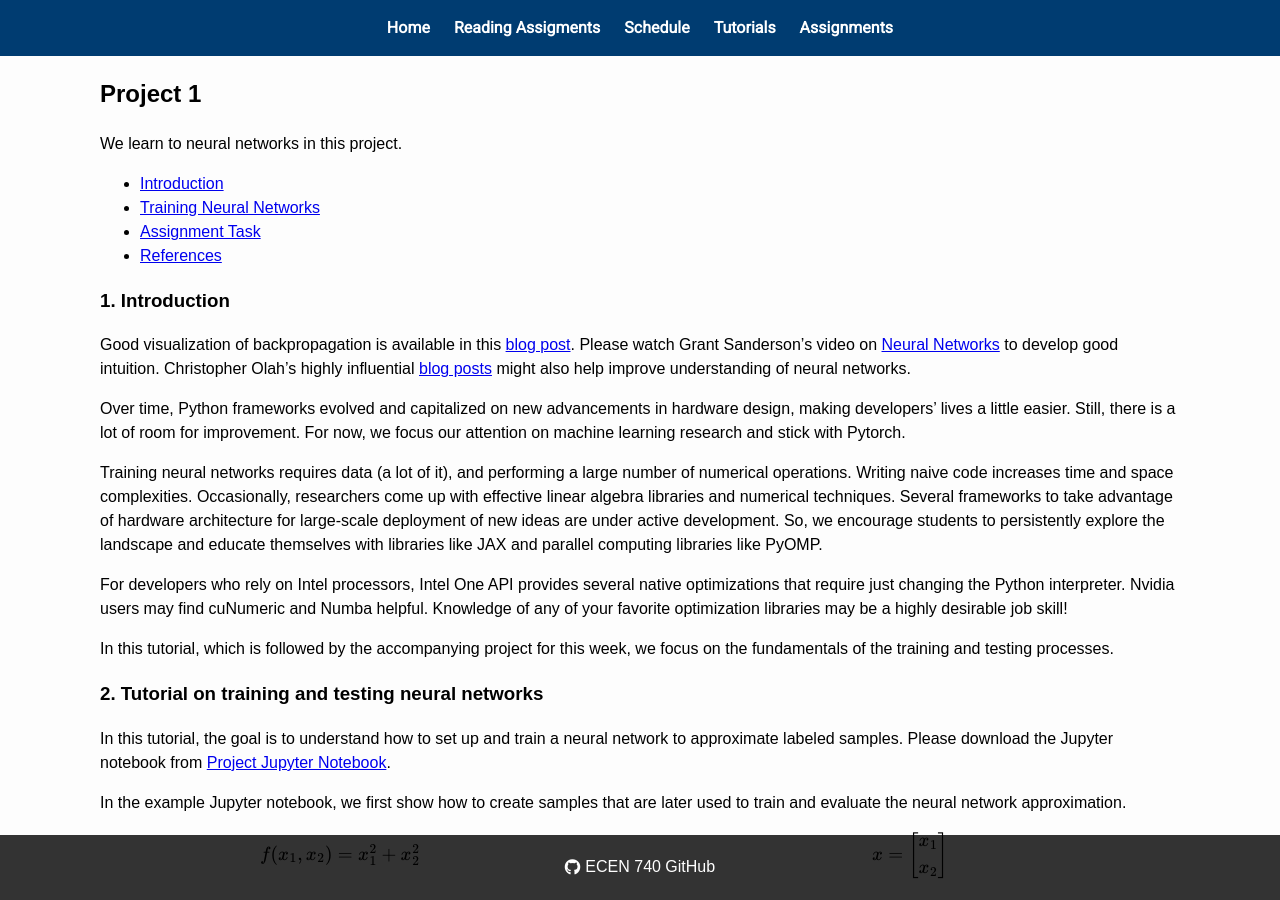
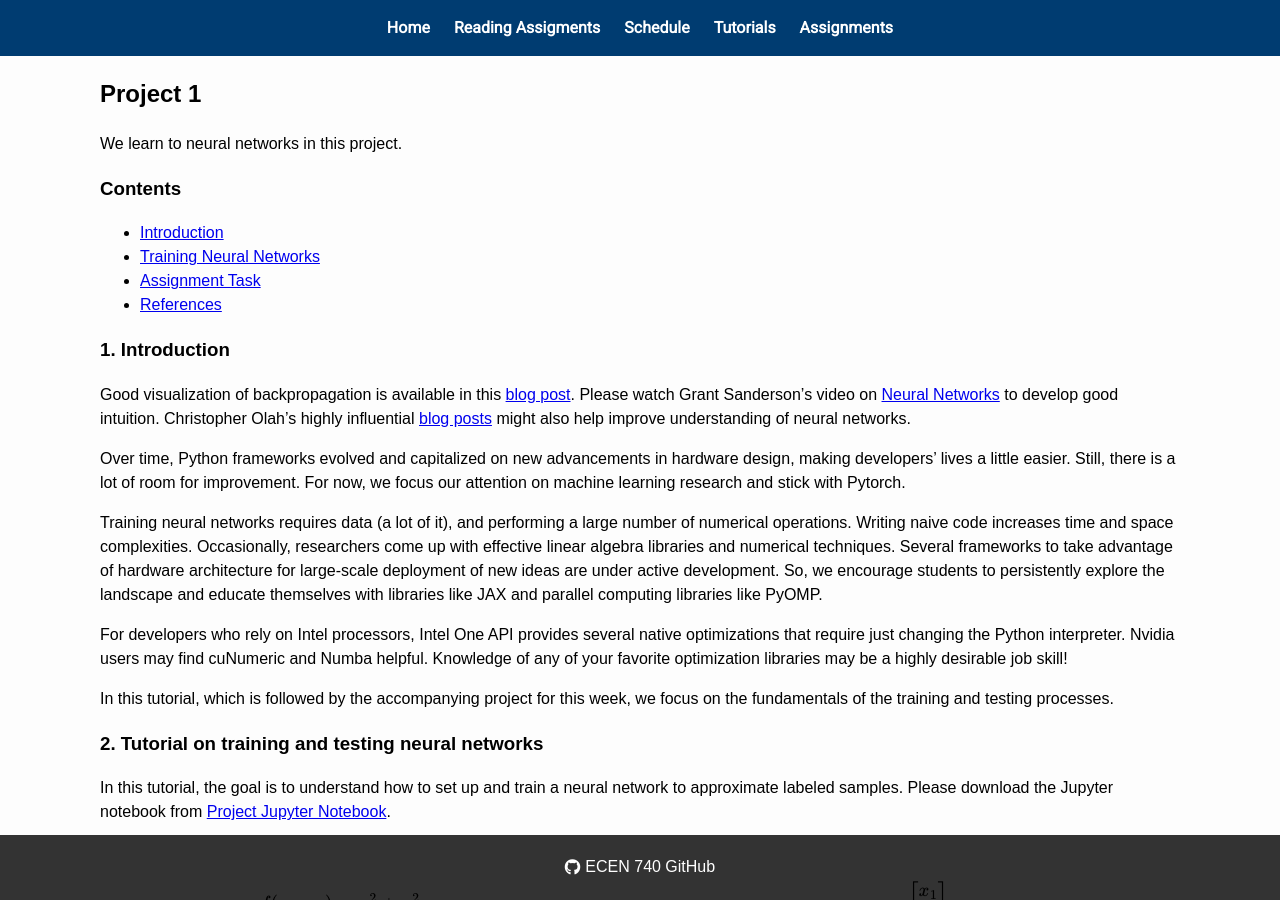
Before and after one commit to ecen740tamu/ecen740tamu.github.io, a Jekyll site: the page built from project1.md, in a window 1280 px wide and 900 px high. Built offline with Jekyll 4.4.1, drawn with Linux system fonts in a browser that asks for light colours; formulas are drawn with MathJax 3.

Commit message:
Fix typos

```diff
--- a/project1.md
+++ b/project1.md
@@ -8,6 +8,8 @@ mathjax: True
 
 ## Project 1
 We learn to neural networks in this project.
+
+### Contents
 
 - [Introduction](#1-introduction)
 - [Training Neural Networks](#21-tutorial-on-training-and-testing-neural-networks)
```
